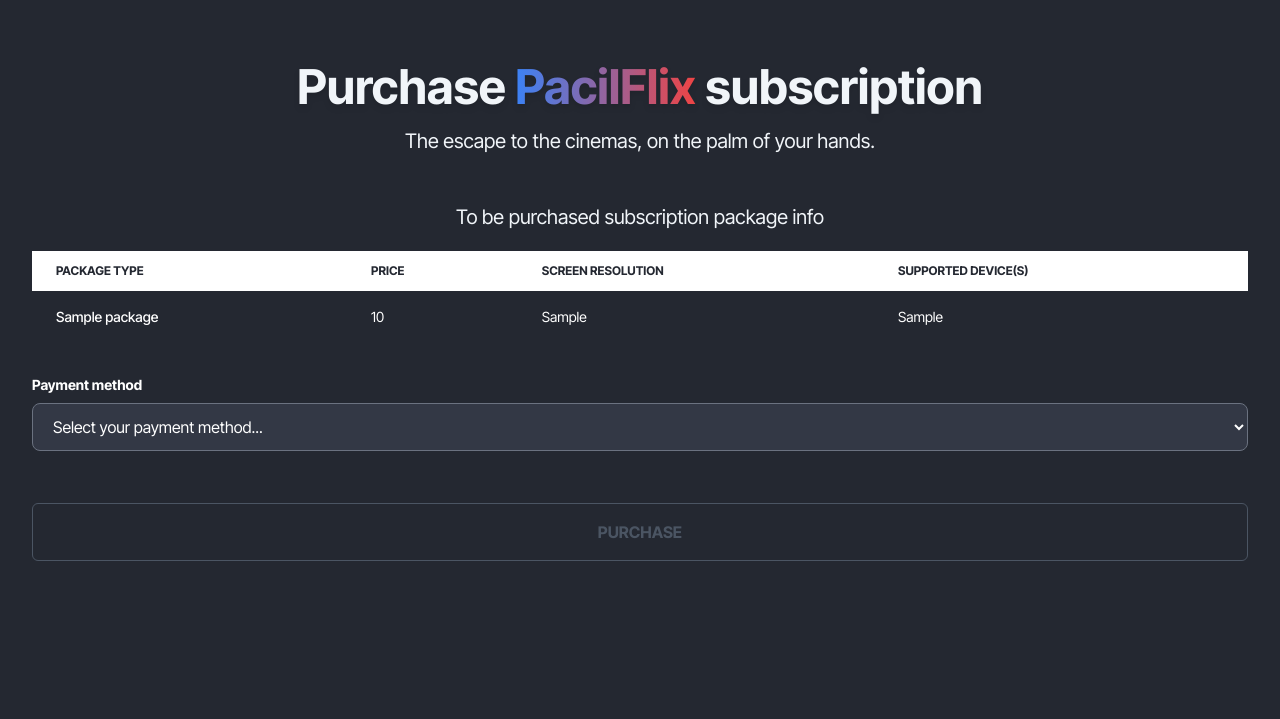
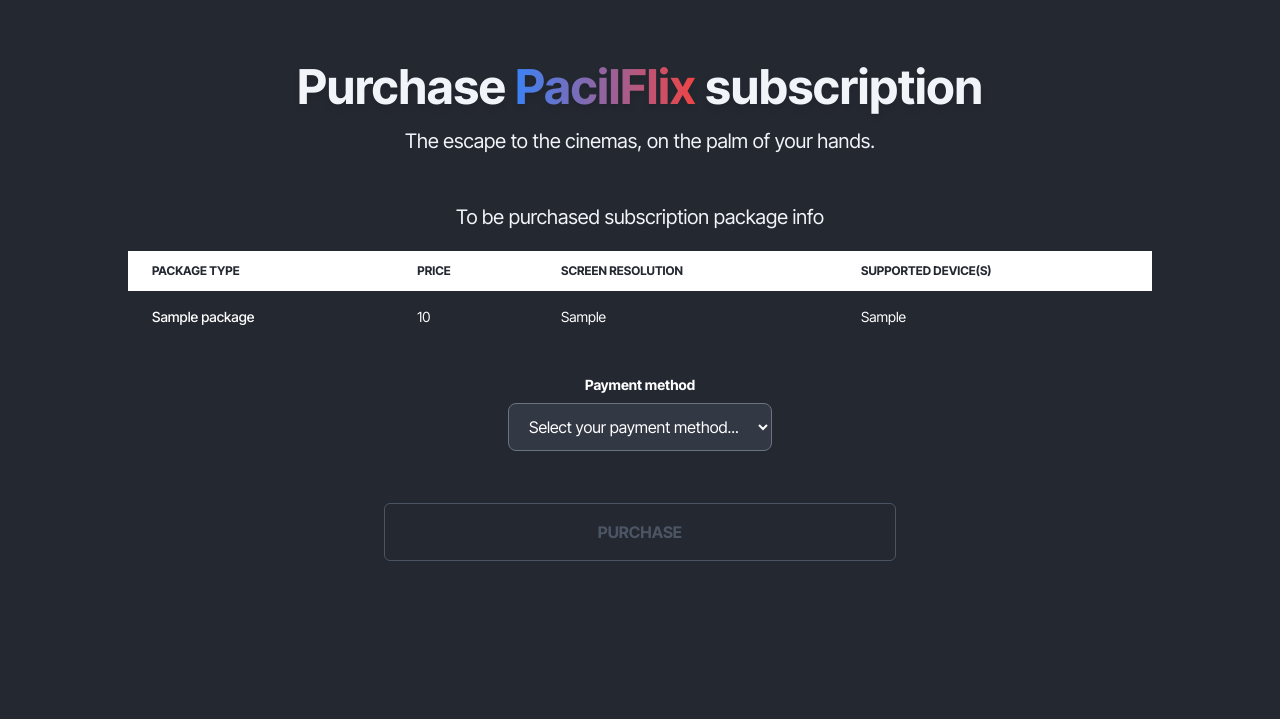
Before and after one commit to e4-basdat/e4-pacilflix, a Django app: template subscription/templates/purchase_subscription.html in a window 1280 px wide. Shown: the part 81-800 px from the top of the page. Run offline with Django 4.2, Linux system fonts and the light colour scheme; the template is opened without the code that fills it: most values are stand-ins (such as "Sample title", 1, 10 or a date in 2020); data that the repository does not hold is empty; some libraries are stand-ins or nearby versions.

Commit message:
adjust subscription front-end design

```diff
--- a/subscription/templates/purchase_subscription.html
+++ b/subscription/templates/purchase_subscription.html
@@ -10,8 +10,7 @@
         <p class="text-xl">To be purchased subscription package info</p>
     </div>
     <div class="mx-auto px-8">
-        <div class="relative overflow-x-auto">
-            <table class="w-full text-sm text-left rtl:text-right text-white">
+        <table class="w-full text-sm text-left rtl:text-right text-white max-w-screen-lg mx-auto table-auto">
             <thead class="text-xs text-[#242831] uppercase bg-white">
                 <tr>
                     <th scope="col" class="px-6 py-3">
@@ -38,20 +37,21 @@
             </tbody>
         </table>
     </div>
-    </div>
     <div class="mx-auto px-8 pt-8 text-white">
-        <form onsubmit="purchaseSubscription(); return false;">
+        <form method="POST" onsubmit="purchaseSubscription(); return false;">
             {% csrf_token %}
-            <p class="text-sm font-bold mb-2">Payment method</p>
-            <select onchange="validatePaymentMethodMsg()" id="id_payment_method" name="payment-method" class="w-full rounded-lg border border-gray-500 px-4 py-3 bg-[#333845]">
+            <p class="text-sm font-bold mb-2 text-center">Payment method</p>
+            <div class="w-full max-w-lg mx-auto">
+                <select onchange="validatePaymentMethodMsg()" id="id_payment_method" name="payment-method" class="block rounded-lg border border-gray-500 px-4 py-3 bg-[#333845] mx-auto">
                     <option value="" disabled selected>Select your payment method...</option>
                     <option value="Transfer Bank">Bank transfer</option>
                     <option value="Kartu Kredit">Credit card</option>
                     <option value="E-wallet">E-wallet</option>
                 </select>
+            </div>
             <p class="absolute text-xs text-red-500 pt-1" id="select-msg"></p>
             <p class="absolute text-xs text-red-500 pt-4" id="not-eligible-msg"></p>
-            <div class="pt-8">
+            <div class="pt-8 max-w-lg mx-auto">
                 <button id="purchase-btn" type="submit" class="mt-5 w-full rounded-md font-bold text-gray-600 border border-gray-600 px-12 py-4 duration-200" disabled>PURCHASE</button>
             </div>
         </form>
--- a/subscription/views.py
+++ b/subscription/views.py
@@ -116,7 +116,9 @@ def get_all_packages(request):
             GROUP BY
                 p.nama,
                 p.harga,
-                p.resolusi_layar;
+                p.resolusi_layar
+            ORDER BY
+                p.harga ASC;
             """
         )
 
```
Also changed, not shown: subscription/templates/manage_subscription.html (+3 -9 lines). Lines whose indentation alone changed are shown as unchanged.
